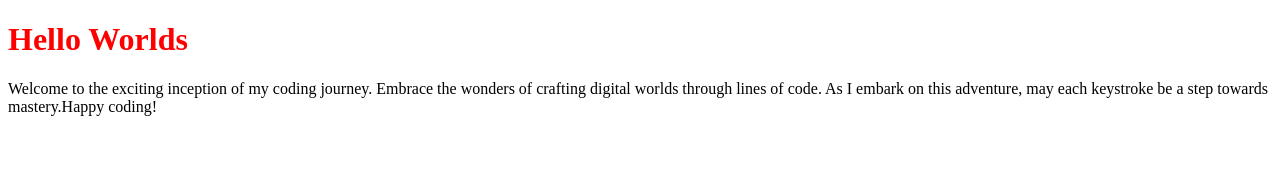
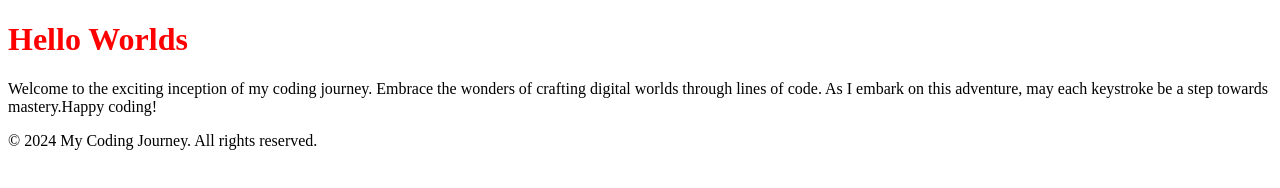
Before and after one commit to Maruf-Raju-pro/git-githubPractice, a plain HTML site: page index.html in a window 1280 px wide. Drawn offline with Linux system fonts and the light colour scheme.

Commit message:
footer added

```diff
--- a/index.html
+++ b/index.html
@@ -9,5 +9,11 @@
 <body>
     <h1>Hello Worlds</h1>
     <p>Welcome to the exciting inception of my coding journey. Embrace the wonders of crafting digital worlds through lines of code. As I embark on this adventure, may each keystroke be a step towards mastery.Happy coding!</p>
+
+
+
+    <footer>
+        <p>&copy; 2024 My Coding Journey. All rights reserved.</p>
+    </footer>
 </body>
 </html>
```
